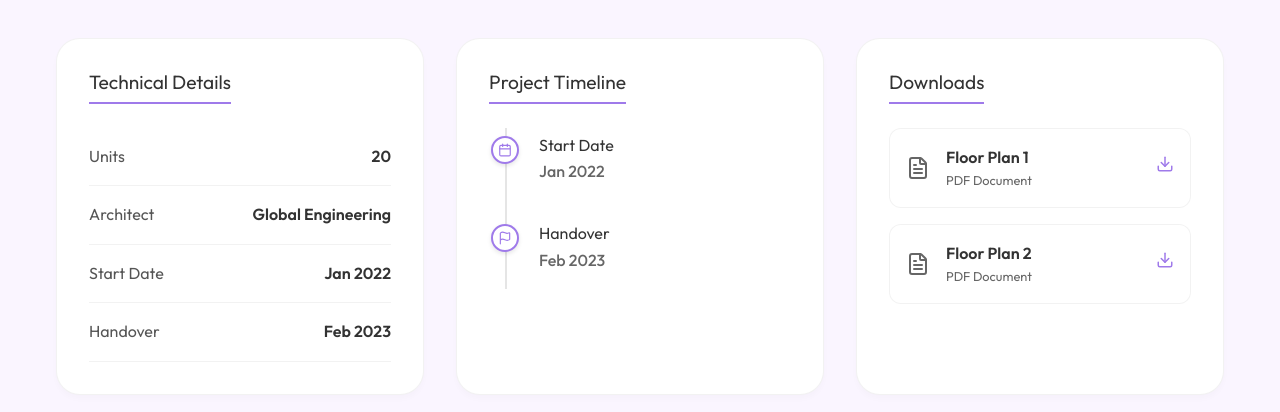
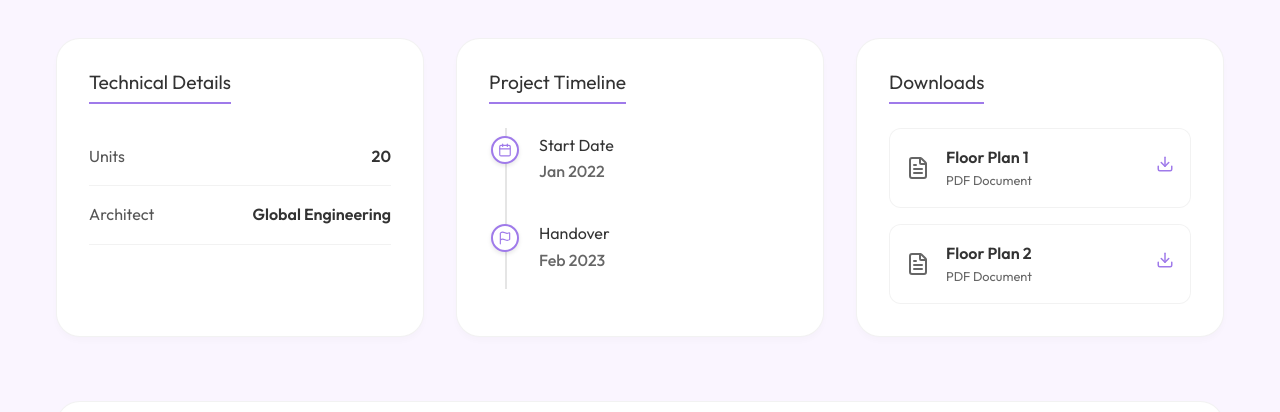
Before and after one commit to KarthikGannamaneni/DharmaInfra, a React (Vite) app: page /DharmaInfra/projects/jewel-crest in a window 1280 px wide. Shown: the part 700-1112 px from the top of the page. Built offline with nearby package versions, Linux system fonts and the light colour scheme.

Commit message:
fix: cleanup project details and fix import extension

```diff
--- a/src/components/Layout.tsx
+++ b/src/components/Layout.tsx
@@ -1,7 +1,7 @@
 import React from 'react';
 import { Outlet } from 'react-router-dom';
-import Navbar from './Navbar';
-import FloatingNavbar from './FloatingNavbar';
+import Navbar from './Navbar.tsx';
+import FloatingNavbar from './FloatingNavbar.tsx';
 import Footer from './Footer';
 
 const Layout: React.FC = () => {
--- a/src/pages/ProjectDetail.tsx
+++ b/src/pages/ProjectDetail.tsx
@@ -139,7 +139,7 @@ const ProjectDetail: React.FC = () => {
         boxShadow: '0 15px 35px rgba(0, 0, 0, 0.1)',
         border: '1px solid rgba(255, 255, 255, 0.6)',
         scale: 1.02,
-        transition: { duration: 0.4, ease: "easeOut" }
+        transition: { duration: 0.4, ease: "easeOut" as const }
     };
 
     if (!project) {
@@ -269,8 +269,6 @@ const ProjectDetail: React.FC = () => {
                                 {[
                                     { k: ui.common.units, v: project.units },
                                     { k: ui.common.architect, v: project.architect },
-                                    { k: ui.common.startDate, v: project.startDate },
-                                    { k: ui.common.handover, v: project.handover },
                                 ].map((row, i) => (
                                     <tr key={i} style={{ borderBottom: '1px solid rgba(0,0,0,0.05)' }}>
                                         <td style={{ padding: '1rem 0', color: '#555' }}>{row.k}</td>
```
